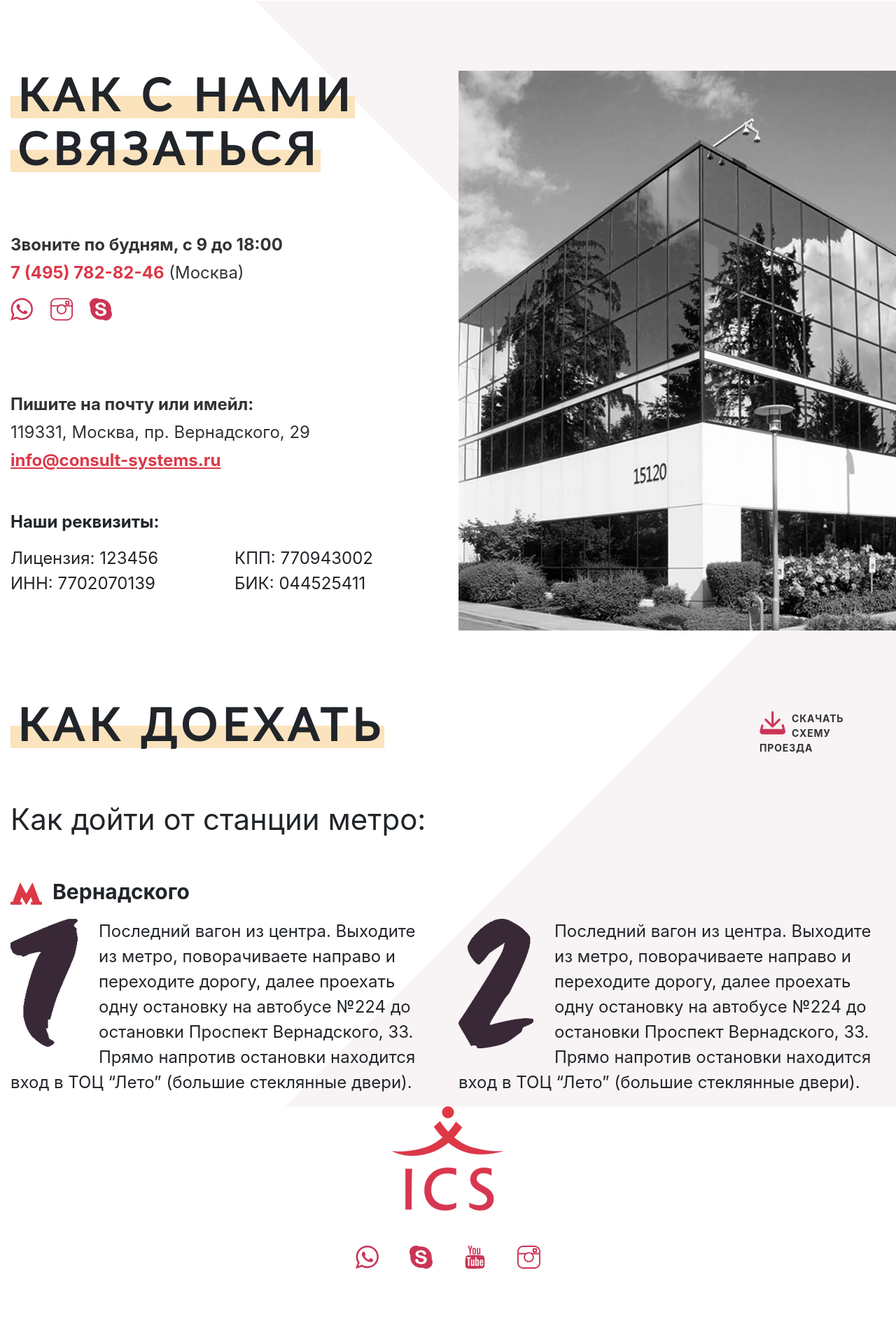
After one commit to Wemonsh/newIKS, a PHP site: page /pages/contacts.php in a window 1280 px wide. The commit adds this page. Shown: the part 339-2231 px from the top of the page at 70% size. Run offline with PHP 8.4, Linux system fonts and the light colour scheme.

Commit message:
contacts

```diff
--- /dev/null
+++ b/_block/pages/contacts/contacts.php
@@ -0,0 +1,86 @@
+<section class="feedback">
+    <div class="container">
+        <div class="row">
+            <div class="col-6">
+                <h2><span class="line">Как с нами</span>
+                    <span class="line">связаться</span></h2>
+
+                <p class="phone"><strong>Звоните по будням, с 9 до 18:00</strong></br>
+                    <a href="#">7 (495) 782-82-46</a> (Москва)</p>
+
+                <ul class="social-icons">
+                    <li class="icon"><a href="#"><img src="/img/icons/whatsapp.svg" alt=""></a></li>
+                    <li class="icon"><a href="#"><img src="/img/icons/instagram.svg" alt=""></a></li>
+                    <li class="icon"><a href="#"><img src="/img/icons/skype.svg" alt=""></a></li>
+                </ul>
+
+                <p class="address"><strong>Пишите на почту или имейл:</strong></br>
+                    119331, Москва, пр. Вернадского, 29</br>
+                    <a href="#">info@consult-systems.ru</a></p>
+
+                <p><strong>Наши реквизиты:</strong></p>
+                <ul class="requisites">
+                    <li>Лицензия: 123456</li>
+                    <li>ИНН: 7702070139</li>
+                    <li>КПП: 770943002</li>
+                    <li>БИК: 044525411</li>
+                </ul>
+            </div>
+            <div class="col-6">
+                <img src="/img/building.png" alt="">
+            </div>
+        </div>
+    </div>
+</section>
+
+<section class="passage">
+    <div class="container">
+        <div class="row">
+            <div class="col-12">
+                <h2><span class="line">Как доехать</span></h2>
+                <a class="download" href="#"><img src="/img/icons/download2.png" alt="">Скачать схему проезда</a>
+            </div>
+            <div class="col-12">
+                <div class="map">
+
+                    <script type="text/javascript" charset="utf-8" async src="https://api-maps.yandex.ru/services/constructor/1.0/js/?um=constructor%3A750f78651c0fe9e91b03f9d4816d9c10b4472955164559eba048bc05e5cc7216&amp;width=100%25&amp;height=614&amp;lang=ru_RU&amp;scroll=true"></script>
+
+                </div>
+                <h3>Как дойти от станции метро:</h3>
+                <h4><img src="/img/metro.png" alt="">Вернадского</h4>
+                <div class="row path">
+                    <div class="col-6">
+                        <img src="/img/1.png" alt="">
+                        <p>Последний вагон из центра. Выходите из метро, поворачиваете направо и переходите дорогу, далее проехать одну остановку на автобусе №224 до остановки Проспект Вернадского, 33. Прямо напротив остановки находится вход в ТОЦ “Лето” (большие стеклянные двери).</p>
+                    </div>
+                    <div class="col-6">
+                        <img src="/img/2.png" alt="">
+                        <p>Последний вагон из центра. Выходите из метро, поворачиваете направо и переходите дорогу, далее проехать одну остановку на автобусе №224 до остановки Проспект Вернадского, 33. Прямо напротив остановки находится вход в ТОЦ “Лето” (большие стеклянные двери).</p>
+                    </div>
+                </div>
+            </div>
+        </div>
+    </div>
+</section>
+
+<section class="contacts">
+    <img class="logo" src="img/icons/logo-footer.png" alt="">
+    <div class="social-icons">
+        <ul>
+            <li><a href="#"><img src="img/icons/whatsapp.svg" alt=""></a></li>
+            <li><a href="#"><img src="img/icons/skype.svg" alt=""></a></li>
+            <li><a href="#"><img src="img/icons/youtube.svg" alt=""></a></li>
+            <li><a href="#"><img src="img/icons/instagram.svg" alt=""></a></li>
+        </ul>
+    </div>
+    <span class="headline">Связаться с нами</span>
+    <p class="description">Опытный юрист перезвонит в 11:25 и ответит на вопросы</p>
+    <form action="#">
+        <input type="tel" placeholder="Ваш телефон">
+        <button>Перезвоните мне</button>
+        <div class="custom-control custom-checkbox">
+            <input type="checkbox" class="custom-control-input" id="customControlInline" checked>
+            <label class="custom-control-label" for="customControlInline">Нажимая на кнопку «Отправить заявку», вы соглашаетесь с <a href="#">политикой конфиденциальности</a></label>
+        </div>
+    </form>
+</section>
--- a/css/_block/_aboutMission.scss
+++ b/css/_block/_aboutMission.scss
@@ -25,6 +25,8 @@
           font-size: 1.125em;
         }
         img {
+          max-width: 150px;
+          max-height: 80px;
           margin-bottom: 10px;
         }
         margin-bottom: 50px !important;
--- a/css/_block/_navigation.scss
+++ b/css/_block/_navigation.scss
@@ -116,6 +116,7 @@
     margin: auto;
   }
   .global-menu::-webkit-scrollbar { width: 0; }
+  .global-menu { scrollbar-width: none; }
   .is-opened-container {
     .global-menu {
       pointer-events: auto;}
--- a/css/style.css
+++ b/css/style.css
@@ -212,6 +212,8 @@ h2 {
     margin: auto; }
   .global-menu::-webkit-scrollbar {
     width: 0; }
+  .global-menu {
+    scrollbar-width: none; }
   .is-opened-container .global-menu {
     pointer-events: auto; } }
 
@@ -887,6 +889,8 @@ footer {
         .mission .container .icons-m .icon-m p {
           font-size: 1.125em; }
         .mission .container .icons-m .icon-m img {
+          max-width: 150px;
+          max-height: 80px;
           margin-bottom: 10px; }
   .mission .headline {
     text-align: center; }
--- /dev/null
+++ b/pages/contacts.php
@@ -0,0 +1,12 @@
+<? require_once('../_block/layout/_header.php') ?>
+
+<? require_once('../_block/navigation.php') ?>
+
+
+
+<? require_once('../_block/pages/contacts/contacts.php') ?>
+
+<? require_once('../_block/contacts.php') ?>
+<? require_once('../_block/footer.php') ?>
+
+<? require_once('../_block/layout/_footer.php') ?>
```
